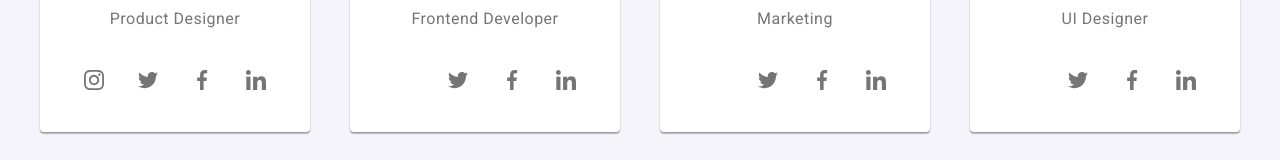
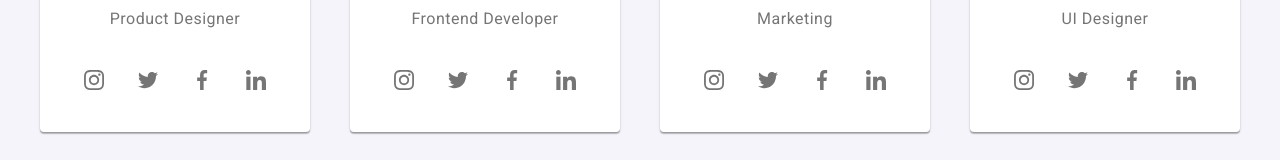
Before and after one commit to YehorBr/webstudio-general, a plain HTML site: page index.html in a window 1280 px wide. Shown: the part 2205-2365 px from the top of the page. Drawn offline with nearby package versions, Linux system fonts and the light colour scheme.

Commit message:
зберігає спрайт і зміни

```diff
--- a/index.html
+++ b/index.html
@@ -140,7 +140,7 @@
         <li>
           <a href="">
             <svg class="networks-icon" width="20" height="20px">
-              <use href="./images/svg/symbol-defs#icon-instagram"></use>
+              <use href="./images/svg/symbol-defs.svg#icon-instagram"></use>
             </svg>
           </a>
         </li>
@@ -175,7 +175,7 @@
         <li>
           <a href="">
             <svg class="networks-icon" width="20" height="20">
-              <use href="./images/svg/symbol-defs#icon-instagram"></use>
+              <use href="./images/svg/symbol-defs.svg#icon-instagram"></use>
             </svg>
           </a>
         </li>
@@ -210,7 +210,7 @@
         <li>
           <a href="">
             <svg class="networks-icon" width="20" height="20">
-              <use href="./images/svg/symbol-defs#icon-instagram"></use>
+              <use href="./images/svg/symbol-defs.svg#icon-instagram"></use>
             </svg>
           </a>
         </li>
--- a/style.css
+++ b/style.css
@@ -421,7 +421,6 @@
    display: flex;
    justify-content: center;
 
-
    gap: 10px;
 }
 
```
